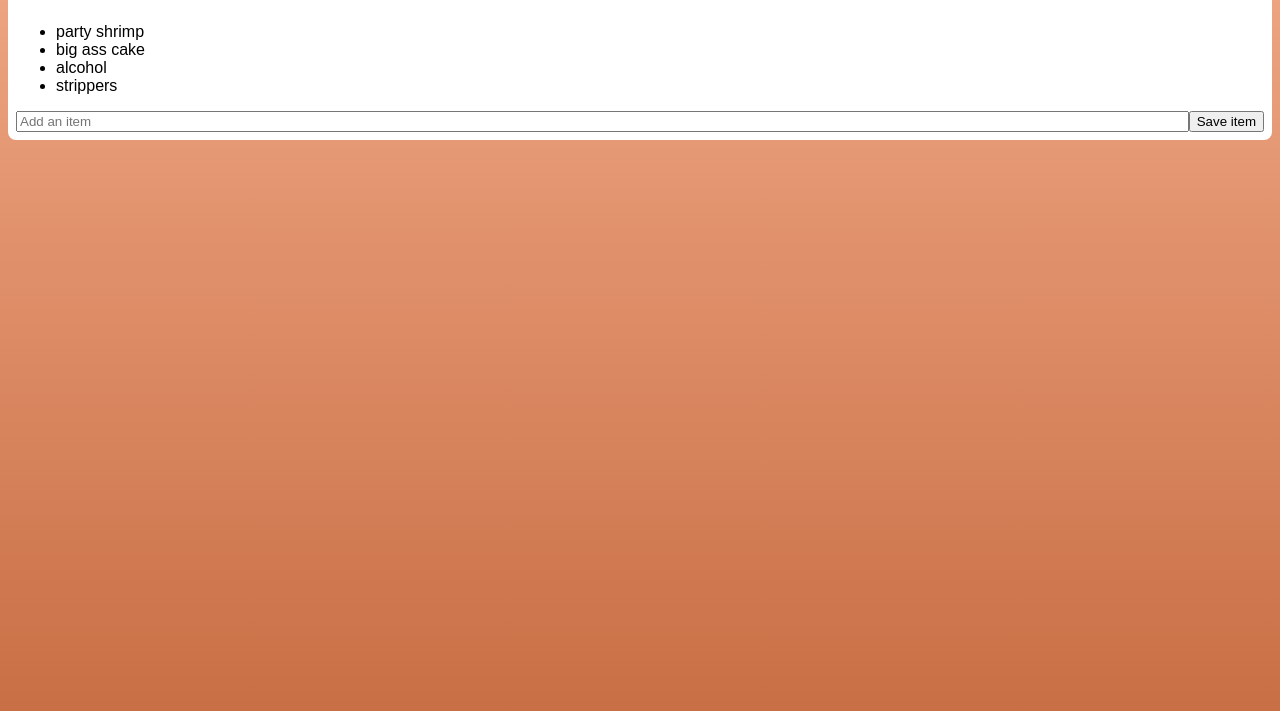
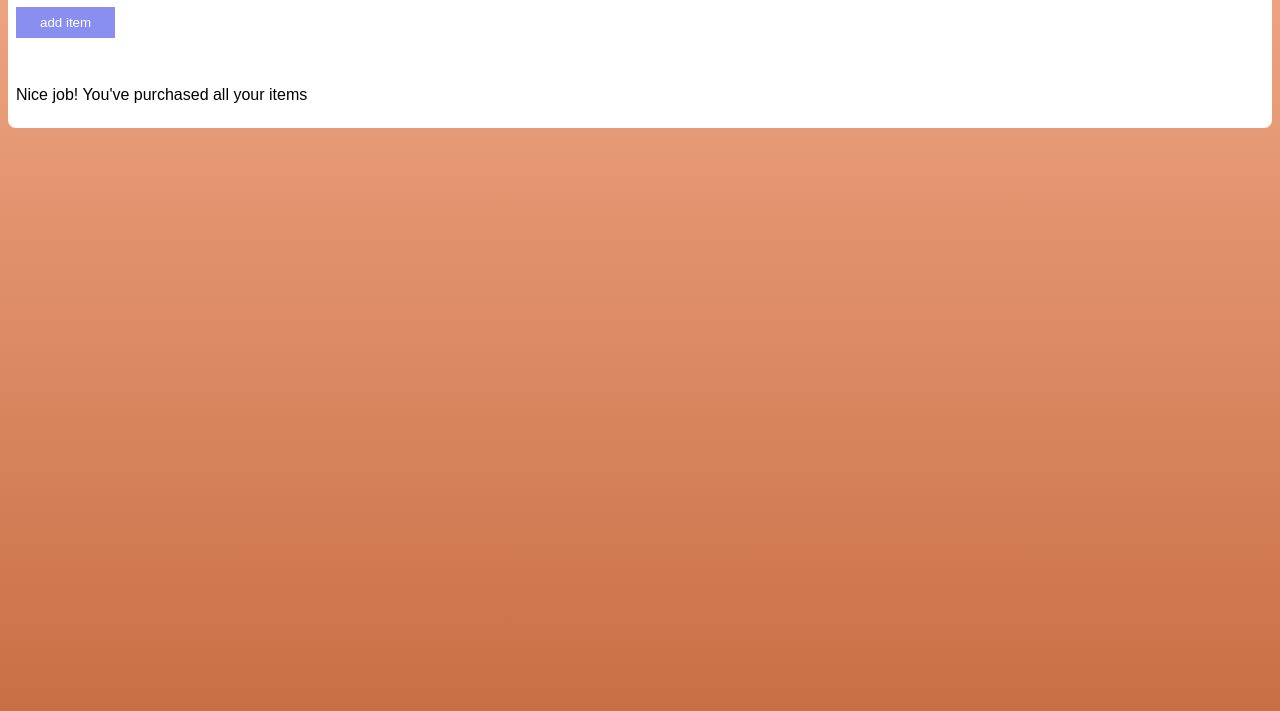
Before and after one commit to tiberiuion/vuejs-training, a plain HTML site: page vueschool-vuejs-fundamentals/index.html in a window 1280 px wide. Shown: the part 89-800 px from the top of the page. Drawn offline with nearby package versions, Linux system fonts and the light colour scheme.

Commit message:
conditional rendering

```diff
--- a/vueschool-vuejs-fundamentals/index.html
+++ b/vueschool-vuejs-fundamentals/index.html
@@ -10,11 +10,16 @@
 </head>
 <body>
     <div id="shopping-list">
-        <h1>{{header.toLocaleUpperCase()}}</h1>
+        <div class="header">
+            <h1>{{header.toLocaleUpperCase()}}</h1>
+            <button v-if="state === 'default'" class="btn btn-primary" @click="changeState('edit')">add item</button>
+            <button v-else class="btn btn-cancel" @click="changeState('default')">cancel</button>
+        </div>
         <ul>
             <li v-for="item in items">{{item}}</li>
         </ul>
-        <div class="form-controls">
+        <p v-if="items.length === 0">Nice job! You've purchased all your items</p>
+        <div v-if="state === 'edit'" class="form-controls">
             <!-- remove logic from template and add to methods object below  -->
             <input v-model="newItem" type="text" placeholder="Add an item" @keyup.enter="saveItem">
             <button class="btn btn-primary" @click="saveItem">
@@ -25,15 +30,16 @@
 
     <script>
         var shoppingList = new Vue({
-            el:'#shopping-list',
+            el: '#shopping-list',
             data: {
+                state: 'default',
                 header: 'Vue is ready to party',
-                newItem:'',
+                newItem: '',
                 items: [
-                    "party shrimp",
-                    "big ass cake",
-                    "alcohol",
-                    "strippers"
+                    // "party shrimp",
+                    // "big ass cake",
+                    // "alcohol",
+                    // "strippers"
                 ]
             },
             //create methods object that contains more complex logic
@@ -42,6 +48,11 @@
                     this.items.push(this.newItem)
                     //clears the data from the input. Best practice not to leave data lying around.
                     this.newItem =''
+                },
+                changeState: function(newState) {
+                    this.state = newState;
+
+                    this.newItem = '';
                 }
             }
         })
--- a/vueschool-vuejs-fundamentals/styles.css
+++ b/vueschool-vuejs-fundamentals/styles.css
@@ -30,3 +30,26 @@ body {
 .form-controls input {
     flex-grow: 1
 }
+
+.btn {
+    padding: 0.5rem 1.5rem;
+    color:white;
+    background-color: #c96f45;
+    border: none;
+}
+
+.btn-primary {
+    background-color: #888ff1;
+}
+
+.btn-primary:hover {
+    background-color: #686fd1;
+}
+
+.btn-cancel {
+    background-color: #f18888;
+}
+
+.btn-cancel:hover {
+    background-color: #c75d5d;
+}
```
